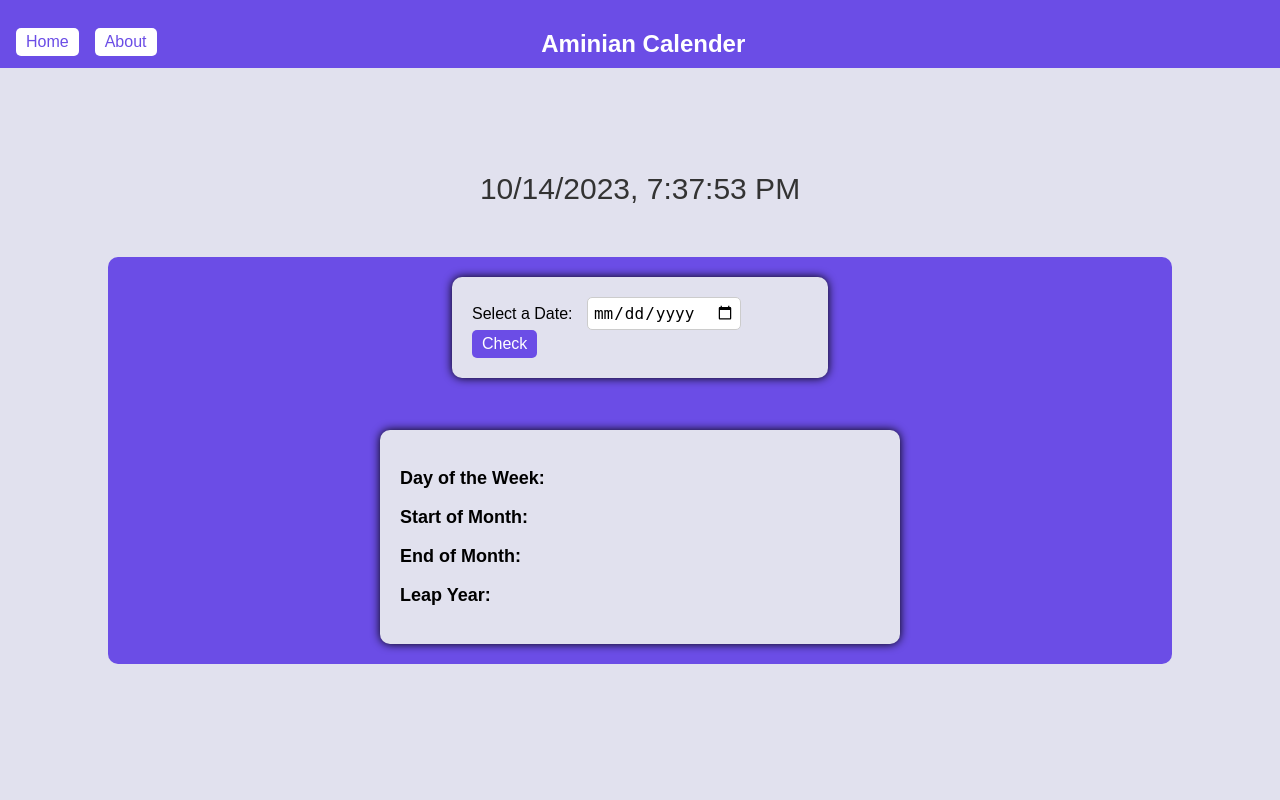
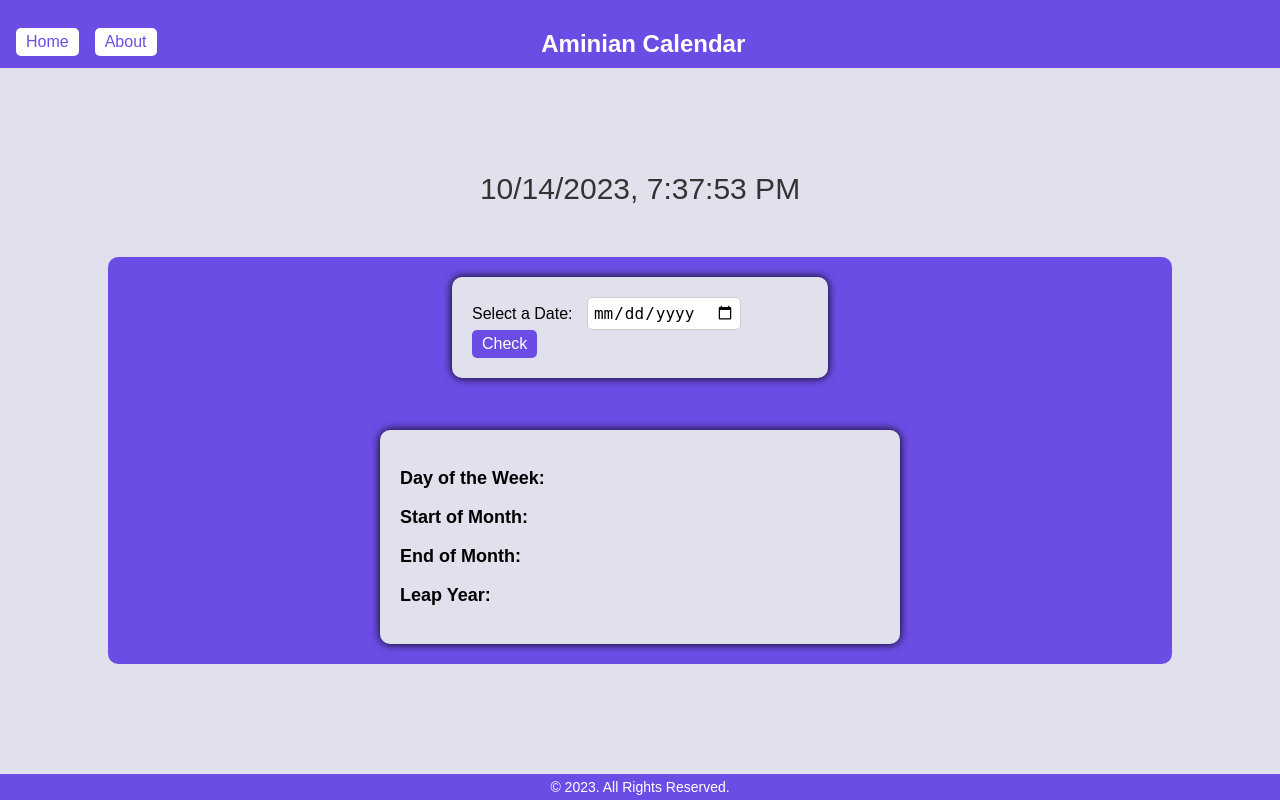
Before and after one commit to nimi-eng/nimisocial, a PHP site: the page made by Aminian Calender/index.html in a window 1280 px wide. Run offline with PHP 8.4, Linux system fonts and the light colour scheme.

Commit message:
modification

```diff
--- a/Aminian Calender/index.css
+++ b/Aminian Calender/index.css
@@ -160,6 +160,27 @@ span {
     color: hsl(var(--primary-color-hue), 75%, 60%);
 }
 
+.footer {
+    background-color: hsl(var(--primary-color-hue), 75%, 60%);
+    color: white;
+    text-align: center;
+    padding: 5px;
+    width: 100%;
+    position: absolute;
+    bottom: 0;
+}
+
+.footer p {
+    margin: 0;
+    font-size: 14px;
+}
+
+/* Additional styling for the copyright text */
+.footer a {
+    color: white;
+    text-decoration: none;
+    font-weight: bold;
+}
 
 
 @media (max-width: 950px) {
--- a/Aminian Calender/index.html
+++ b/Aminian Calender/index.html
@@ -17,7 +17,7 @@
                 <a href="about.html">About</a>
             </button>
         </div>
-        <h1>Aminian Calender</h1>
+        <h1>Aminian Calendar</h1>
     </header>
     <div class="current-time">
         <p id="datetime"></p>
@@ -35,28 +35,55 @@
             <p><strong>Leap Year:</strong> <span id="leapYear"></span></p>
         </div>
     </div>
+    <div class="footer">
+        <p>&copy; 2023. All Rights Reserved.</p>
+    </div>
+
 
     <script>
     function calculateInfo() {
     const selectedDate = new Date(document.getElementById('datePicker').value);
     const dayOfWeek = ['Sunday', 'Monday', 'Tuesday', 'Wednesday', 'Thursday', 'Friday', 'Saturday'][selectedDate.getDay()];
-            const startOfMonth = new Date(selectedDate.getFullYear(), selectedDate.getMonth(), 1).toLocaleDateString('en-US', { weekday: 'long', year: 'numeric', month: 'long', day: 'numeric' });
-            const endOfMonth = new Date(selectedDate.getFullYear(), selectedDate.getMonth() + 1, 0).toLocaleDateString('en-US', { weekday: 'long', year: 'numeric', month: 'long', day: 'numeric' });
-            const isLeapYear = (selectedDate.getFullYear() % 4 === 0 && selectedDate.getFullYear() % 100 !== 0) || (selectedDate.getFullYear() % 400 === 0);
+
+    const year = selectedDate.getFullYear();
+    const month = selectedDate.getMonth() + 1;
+    const day = selectedDate.getDate();
+
+
+    let adjustedYear = year;
+    if (year >= 0 && year < 100) {
+
+        adjustedYear = 2000 + year;
+    }
+
+
+    const startOfMonthDate = new Date(adjustedYear, month - 1, 1);
+    startOfMonthDate.setDate(1);
+    startOfMonthDate.setHours(0, 0, 0, 0);
+
+
+    const endOfMonthDate = new Date(adjustedYear, month, 0);
+    endOfMonthDate.setHours(23, 59, 59, 999);
+
+
+    const startOfMonth = `${startOfMonthDate.toLocaleString('en-US', { weekday: 'long' })}, ${startOfMonthDate.getDate()} ${startOfMonthDate.toLocaleString('en-US', { month: 'long' })} ${year}`;
+    const endOfMonth = `${endOfMonthDate.toLocaleString('en-US', { weekday: 'long' })}, ${endOfMonthDate.getDate()} ${endOfMonthDate.toLocaleString('en-US', { month: 'long' })} ${year}`;
+
+    const isLeapYear = (adjustedYear % 4 === 0 && adjustedYear % 100 !== 0) || (adjustedYear % 400 === 0);
 
     document.getElementById('dayOfWeek').textContent = dayOfWeek;
     document.getElementById('startOfMonth').textContent = startOfMonth;
     document.getElementById('endOfMonth').textContent = endOfMonth;
     document.getElementById('leapYear').textContent = isLeapYear ? 'Yes' : 'No';
 }
-         // update the date
+
+
         function updateTime() {
             const now = new Date();
             const datetimeElement = document.getElementById('datetime');
             datetimeElement.textContent = now.toLocaleString();
         }
 
-        // Update the time initially and every second
         updateTime();
         setInterval(updateTime, 1000);
     </script>
```
Also changed, not shown: 1 other file. Lines whose indentation alone changed are shown as unchanged.
